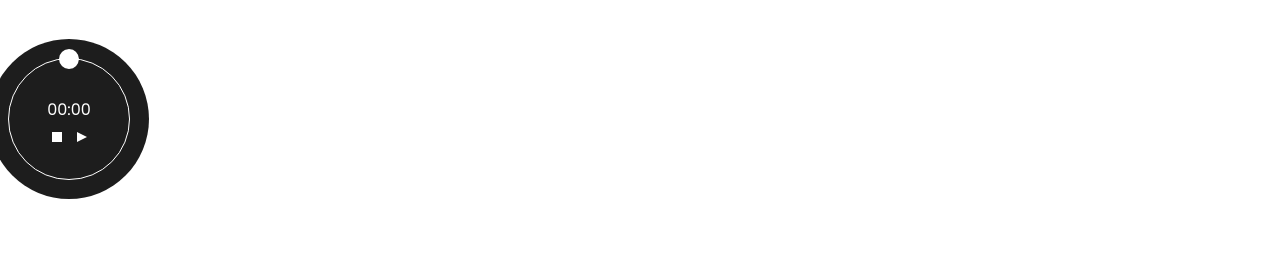
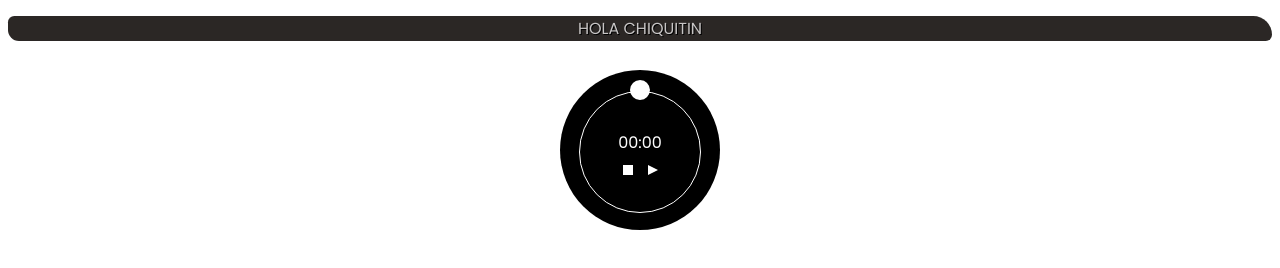
Before and after one commit to jesus1942/Jesus1942.github.io-cronometro, a plain HTML site: page index.html in a window 1280 px wide. Drawn offline with Linux system fonts and the light colour scheme.

Commit message:
Le agregué un simple header saludo y arreglé la arrow function start

```diff
--- a/index.html
+++ b/index.html
@@ -13,10 +13,11 @@
 </head>
 <body>
     <main>
+        <div id="header"><p class="p">Hola Chiquitin</p></div>
         <div class="circle">
             <div id="stopwatch" class="stopwatch">00:00</div>
             <div class="buttons">
-                <div class="stop" onclick='stop()'></div>
+                <div class="stop" onclick="stop()"></div>
                 <div id="play-pause" class="paused" onclick="playPause()"></div>
             </div>
         </div>
--- a/main.js
+++ b/main.js
@@ -34,18 +34,18 @@ const start = () => {
     secondsSphere.style.animation = 'rotacion 60s linear infinite';
     let startTime = Date.now() - runningTime;
     secondsSphere.style.animationPlayState = 'running';
-    stopwatchInterval = setInterval( () => {
+    stopwatchInterval = setInterval ( () => {
         runningTime = Date.now() - startTime;
-        stopwatch.textContext = calculateTime(runningTime);
-    },1000)
+        stopwatch.textContent = calculateTime(runningTime);
+    }, 1000)
 }
-
 
 const calculateTime = runningTime => {
     const total_seconds = Math.floor(runningTime / 1000);
     const total_minutes = Math.floor(total_seconds / 60);
-    const display_seconds = (total_seconds % 60).toString().padStart(2, '0');
-    const display_minutes = total_minutes.toString().padStart(2, '0');
+
+    const display_seconds = (total_seconds % 60).toString().padStart(2, "0");
+    const display_minutes = total_minutes.toString().padStart(2, "0");
 
     return `${display_minutes}:${display_seconds}`
 }
--- a/styles.css
+++ b/styles.css
@@ -1,6 +1,22 @@
+*{
+    justify-content: center;
+    align-items: center;
+}
+
+#header {
+    border-radius: 40px 120px 40px 70px;
+    background-color: rgb(43, 39, 37);
+    color: rgb(199, 197, 197);
+    text-align: center;
+    text-transform: uppercase;
+    text-shadow: black 1px 1px 0px;
+}
+
+
 main {
     font-family: 'Poppins',sans-serif;
-    position: absolute;
+    position: relative;
+
 }
 
 .circle{
@@ -17,6 +33,7 @@ main {
 }
 
 .circle::before{
+    margin: 35px auto;
     content: '';
     border-radius: 50%;
     z-index: -1;
@@ -25,10 +42,11 @@ main {
     height: 160px;
     left: calc(50% - 80px);
     top: calc(50% - 80px);
-    background-color: #1d1d1d;
+    background-color: black;
 }
 
 .seconds-sphere{
+    margin: 35px auto;
     width: 20px;
     height: 20px;
     border-radius: 50%;
```
